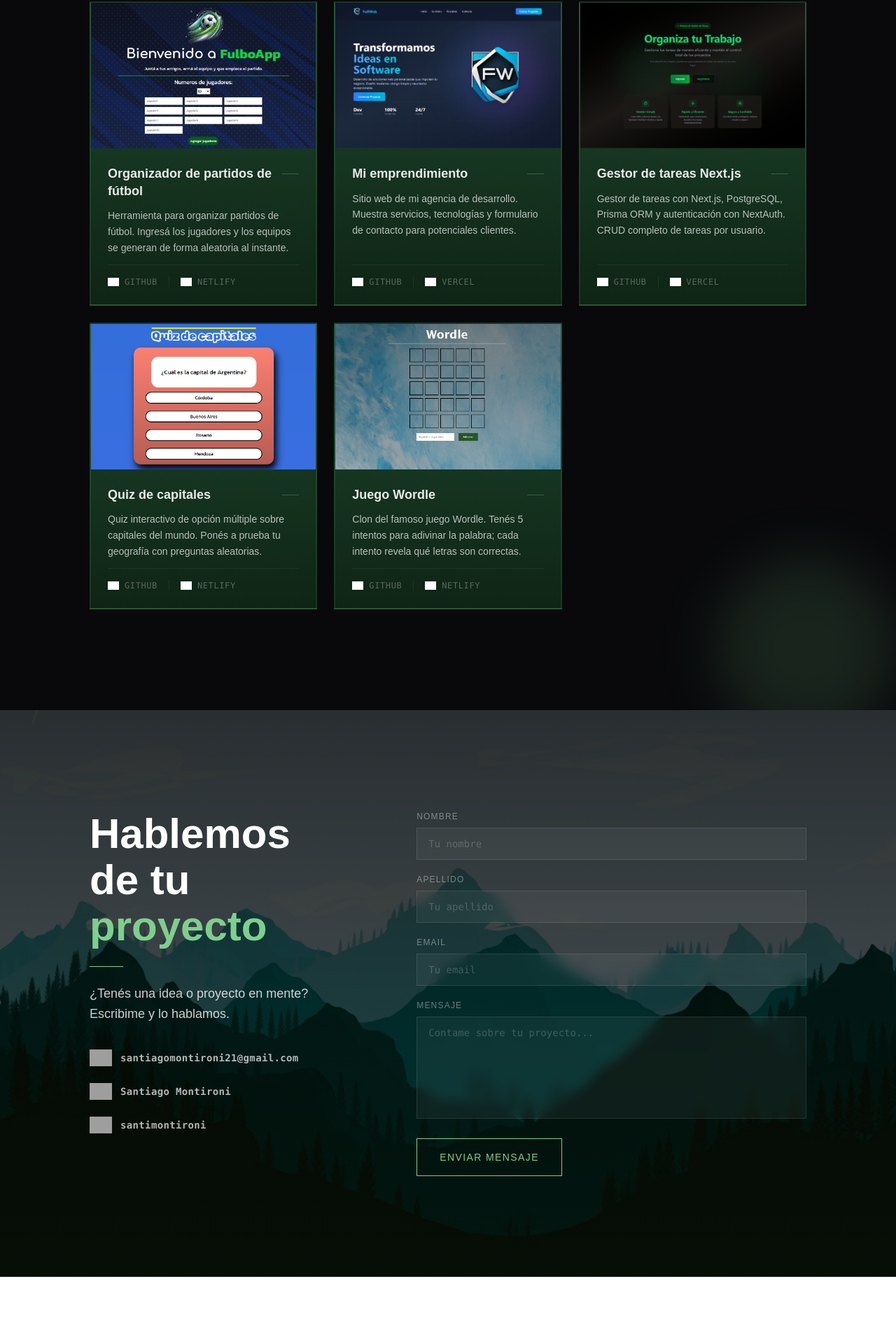
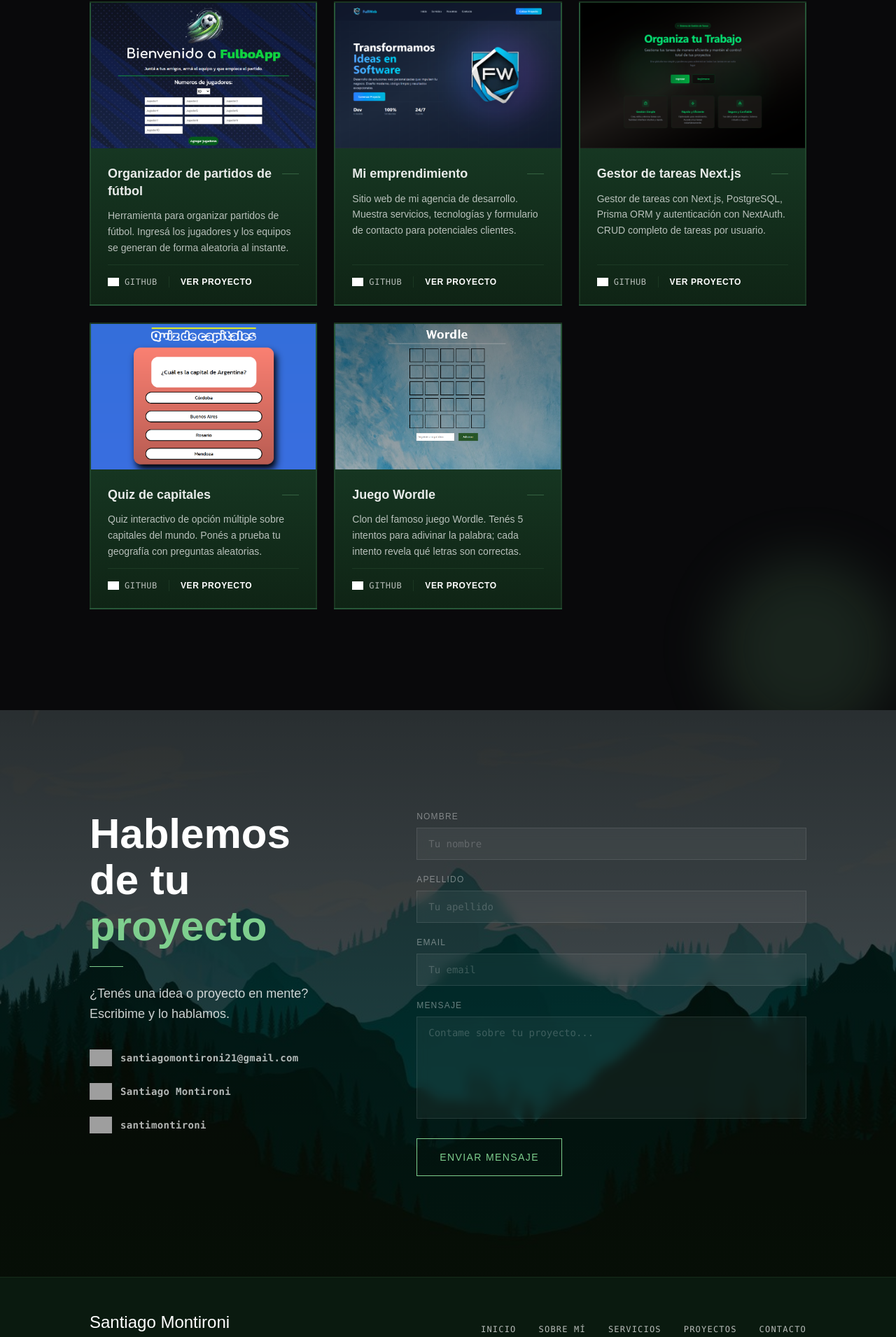
Before and after one commit to santimontironi/my-new-portfolio, a Next.js app: page / in a window 1280 px wide. Shown: the part 5364-7275 px from the top of the page at 70% size. Before the commit the page ends 7189 px from the top, so only its background shows below. Built offline with nearby package versions, Linux system fonts and the light colour scheme; grey boxes are pictures that could not be loaded; a web font is replaced by a local one.

Commit message:
footer agregado y correciones en Projects

```diff
--- a/src/app/layout.tsx
+++ b/src/app/layout.tsx
@@ -1,7 +1,8 @@
 import type { Metadata } from "next";
 import "./globals.css";
 import { LanguageProvider } from "@/context/LanguageContext";
-import Header from "@/components/ui/Header";
+import Header from "@/components/layout/Header";
+import Footer from "@/components/layout/Footer";
 
 export const metadata: Metadata = {
   title: "Santiago Montironi - Portfolio",
@@ -20,6 +21,7 @@ export default function RootLayout({
         <LanguageProvider>
           <Header />
           {children}
+          <Footer />
         </LanguageProvider>
       </body>
     </html>
--- /dev/null
+++ b/src/components/layout/Footer.tsx
@@ -0,0 +1,70 @@
+"use client"
+import useLanguage from "@/hooks/useLanguage"
+import Image from "next/image"
+
+const Footer = () => {
+    const { language } = useLanguage()
+
+    return (
+        <footer className="w-full bg-[#0a1a0f] border-t border-[#7ecf8e]/10 py-10 md:py-12 px-6 md:px-16 lg:px-24 xl:px-32 2xl:px-48">
+            <div className="max-w-6xl mx-auto flex flex-col gap-8">
+
+                <div className="flex flex-col md:flex-row md:items-center md:justify-between gap-6">
+
+                    <div className="flex flex-col gap-1">
+                        <span
+                            className="text-white text-xl md:text-2xl"
+                        >
+                            Santiago Montironi
+                        </span>
+                        <span className="text-[#7ecf8e] text-xs font-bold tracking-[0.25em] uppercase">
+                            Fullstack Developer
+                        </span>
+                    </div>
+
+                    <nav className="flex flex-wrap gap-5 md:gap-8">
+                        <a href="#home" className="text-white/70 hover:text-[#7ecf8e] text-xs font-mono tracking-widest uppercase transition-colors duration-300">
+                            {language === "es" ? "Inicio" : "Home"}
+                        </a>
+                        <a href="#about" className="text-white/70 hover:text-[#7ecf8e] text-xs font-mono tracking-widest uppercase transition-colors duration-300">
+                            {language === "es" ? "Sobre mí" : "About"}
+                        </a>
+                        <a href="#services" className="text-white/70 hover:text-[#7ecf8e] text-xs font-mono tracking-widest uppercase transition-colors duration-300">
+                            {language === "es" ? "Servicios" : "Services"}
+                        </a>
+                        <a href="#projects" className="text-white/70 hover:text-[#7ecf8e] text-xs font-mono tracking-widest uppercase transition-colors duration-300">
+                            {language === "es" ? "Proyectos" : "Projects"}
+                        </a>
+                        <a href="#contact" className="text-white/70 hover:text-[#7ecf8e] text-xs font-mono tracking-widest uppercase transition-colors duration-300">
+                            {language === "es" ? "Contacto" : "Contact"}
+                        </a>
+                    </nav>
+                </div>
+
+                <div className="flex flex-col md:flex-row md:items-center md:justify-between gap-4">
+
+                    <p className="text-white/70 text-xs tracking-wide">
+                        © {new Date().getFullYear()} Santiago Montironi.{" "}
+                        {language === "es" ? "Todos los derechos reservados." : "All rights reserved."}
+                    </p>
+
+                    <div className="flex items-center gap-5">
+                        <a href="https://github.com/santimontironi" target="_blank" rel="noopener noreferrer" aria-label="GitHub" className="text-white/70 hover:text-[#7ecf8e] text-lg transition-colors duration-300">
+                            <Image priority src="https://img.icons8.com/?size=100&id=12599&format=png&color=ffffff" alt="GitHub" width={20} height={20} />
+                        </a>
+                        <a href="https://www.linkedin.com/in/santiago-montironi-649652215/" target="_blank" rel="noopener noreferrer" aria-label="LinkedIn" className="text-white/70 hover:text-[#7ecf8e] text-lg transition-colors duration-300">
+                            <Image priority src="https://img.icons8.com/?size=100&id=xuvGCOXi8Wyg&format=png&color=000000" alt="LinkedIn" width={20} height={20} />
+                        </a>
+                        <a href="mailto:santiagomontironi21@gmail.com" target="_blank" rel="noopener noreferrer" aria-label="Email" className="text-white/70 hover:text-[#7ecf8e] text-lg transition-colors duration-300">
+                            <Image priority src="https://img.icons8.com/?size=100&id=P7UIlhbpWzZm&format=png&color=000000" alt="Email" width={20} height={20} />
+                        </a>
+                    </div>
+
+                </div>
+
+            </div >
+        </footer >
+    )
+}
+
+export default Footer
--- a/src/components/ui/Header.tsx
+++ b/src/components/layout/Header.tsx
@@ -3,7 +3,7 @@
 import { useState } from "react"
 import Image from "next/image"
 import useLanguage from "@/hooks/useLanguage"
-import NavItem from "./NavItem"
+import NavItem from "../ui/NavItem"
 
 const Header = () => {
   const [menuOpen, setMenuOpen] = useState(false)
--- a/src/components/layout/Projects.tsx
+++ b/src/components/layout/Projects.tsx
@@ -47,8 +47,6 @@ const Projects = () => {
               githubUrl={project.githubUrl}
               githubIcon={project.githubIcon}
               deployUrl={project.deployUrl}
-              deployIcon={project.deployIcon}
-              deployLinkName={project.deployLinkName}
             />
           ))}
         </div>
--- a/src/components/ui/ProjectCard.tsx
+++ b/src/components/ui/ProjectCard.tsx
@@ -1,6 +1,6 @@
 import type { ProjectCardProps } from "@/types"
 
-const ProjectCard = ({ projectImage, projectTitle, projectDescription, githubUrl, githubIcon, deployUrl, deployIcon, deployLinkName }: ProjectCardProps) => {
+const ProjectCard = ({ projectImage, projectTitle, projectDescription, githubUrl, githubIcon, deployUrl }: ProjectCardProps) => {
   return (
     <div className="group flex flex-col overflow-hidden transition-all duration-300 bg-linear-to-b from-[#1d492f] to-[#0f2415] border-2 border-[#7ecf8e]/10 hover:border-[#7ecf8e]/30 hover:shadow-[0_0_30px_rgba(126,207,142,0.08)] hover:scale-105 transform backface-visibility-hidden">
 
@@ -30,7 +30,7 @@ const ProjectCard = ({ projectImage, projectTitle, projectDescription, githubUrl
           <a href={githubUrl}
           target="_blank"
           rel="noopener noreferrer"
-          className="flex items-center gap-2 text-white/30 hover:text-[#7ecf8e] transition-colors duration-300"
+          className="flex items-center gap-2 text-white/70 hover:text-[#7ecf8e] transition-colors duration-300"
           >
           <img
             src={githubIcon}
@@ -47,16 +47,10 @@ const ProjectCard = ({ projectImage, projectTitle, projectDescription, githubUrl
           href={deployUrl}
           target="_blank"
           rel="noopener noreferrer"
-          className="flex items-center gap-2 text-white/30 hover:text-[#7ecf8e] transition-colors duration-300"
-          >
-        <img
-          src={deployIcon}
-          alt={deployLinkName}
-          className="w-4 h-4 object-contain"
-          style={{ filter: "brightness(0) invert(1)" }}
-        />
-        <span className="text-xs font-mono tracking-wider uppercase">{deployLinkName}</span>
-      </a>
+          className="flex items-center gap-2 text-white hover:text-[#7ecf8e] transition-colors duration-300"
+        >
+          <span className="text-xs tracking-wider font-bold uppercase">Ver proyecto</span>
+        </a>
     </div>
 
       </div >
--- a/src/data/projectsData.ts
+++ b/src/data/projectsData.ts
@@ -10,8 +10,6 @@ const projectsData = (language: string) => {
         githubUrl: 'https://github.com/santimontironi/clon-slack-UTN',
         githubIcon: "https://img.icons8.com/?size=100&id=12599&format=png&color=ffffff",
         deployUrl: 'https://clon-slack-utn-frontend.vercel.app/',
-        deployIcon: 'https://img.icons8.com/?size=100&id=2xFS7aynbwiR&format=png&color=ffffff',
-        deployLinkName: "Vercel"
       },
       {
         projectImage: '/images/proyectoMpComponentes.png',
@@ -20,8 +18,6 @@ const projectsData = (language: string) => {
         githubUrl: 'https://github.com/santimontironi/ecommerce-mpComponentes',
         githubIcon: "https://img.icons8.com/?size=100&id=12599&format=png&color=ffffff",
         deployUrl: 'https://www.mpcomponentes.com',
-        deployIcon: 'https://img.icons8.com/?size=100&id=2xFS7aynbwiR&format=png&color=ffffff',
-        deployLinkName: "Vercel"
       },
       {
         projectImage: '/images/proyectoNunoDeportes.png',
@@ -30,8 +26,6 @@ const projectsData = (language: string) => {
         githubUrl: 'https://github.com/santimontironi/ecommerce-express',
         githubIcon: "https://img.icons8.com/?size=100&id=12599&format=png&color=ffffff",
         deployUrl: 'https://nunodeportes.netlify.app/',
-        deployIcon: 'https://cdn.freebiesupply.com/logos/large/2x/netlify-logo-png-transparent.png',
-        deployLinkName: "Netlify"
       },
       {
         projectImage: '/images/proyectoGarsonic.png',
@@ -40,8 +34,6 @@ const projectsData = (language: string) => {
         githubUrl: 'https://github.com/santimontironi/ecommerce-express',
         githubIcon: "https://img.icons8.com/?size=100&id=12599&format=png&color=ffffff",
         deployUrl: 'https://garsonic.netlify.app/',
-        deployIcon: 'https://cdn.freebiesupply.com/logos/large/2x/netlify-logo-png-transparent.png',
-        deployLinkName: "Netlify"
       },
       {
         projectImage: '/images/proyectoMorfiBot.png',
@@ -50,8 +42,6 @@ const projectsData = (language: string) => {
         githubUrl: 'https://github.com/santimontironi/aplicacion-recetas-IA',
         githubIcon: "https://img.icons8.com/?size=100&id=12599&format=png&color=ffffff",
         deployUrl: 'https://morfibot.netlify.app/',
-        deployIcon: 'https://cdn.freebiesupply.com/logos/large/2x/netlify-logo-png-transparent.png',
-        deployLinkName: "Netlify"
       },
       {
         projectImage: '/images/proyectoClonWhatsapp.png',
@@ -60,8 +50,6 @@ const projectsData = (language: string) => {
         githubUrl: 'https://github.com/santimontironi/clon-whatsapp',
         githubIcon: "https://img.icons8.com/?size=100&id=12599&format=png&color=ffffff",
         deployUrl: 'https://clon-whatsapp-sm.vercel.app/',
-        deployIcon: 'https://img.icons8.com/?size=100&id=2xFS7aynbwiR&format=png&color=ffffff',
-        deployLinkName: "Vercel"
       },
       {
         projectImage: '/images/proyectoFulboApp.png',
@@ -70,8 +58,6 @@ const projectsData = (language: string) => {
         githubUrl: 'https://github.com/santimontironi/fulboApp',
         githubIcon: "https://img.icons8.com/?size=100&id=12599&format=png&color=ffffff",
         deployUrl: 'https://fulboapp.netlify.app/',
-        deployIcon: 'https://cdn.freebiesupply.com/logos/large/2x/netlify-logo-png-transparent.png',
-        deployLinkName: "Netlify"
       },
       {
         projectImage: '/images/proyectoWebFullWeb.png',
@@ -80,8 +66,6 @@ const projectsData = (language: string) => {
         githubUrl: 'https://github.com/santimontironi/sitio-web-agencia',
         githubIcon: "https://img.icons8.com/?size=100&id=12599&format=png&color=ffffff",
         deployUrl: 'https://fullwebportfolio.com/',
-        deployIcon: 'https://img.icons8.com/?size=100&id=2xFS7aynbwiR&format=png&color=ffffff',
-        deployLinkName: "Vercel"
       },
       {
         projectImage: '/images/proyectoCRUDtareas.png',
@@ -90,8 +74,6 @@ const projectsData = (language: string) => {
         githubUrl: "https://github.com/santimontironi/crud-nextjs-prisma",
         githubIcon: "https://img.icons8.com/?size=100&id=12599&format=png&color=ffffff",
         deployUrl: 'https://crud-nextjs-prisma-navy.vercel.app/',
-        deployIcon: 'https://img.icons8.com/?size=100&id=2xFS7aynbwiR&format=png&color=ffffff',
-        deployLinkName: "Vercel"
       },
       {
         projectImage: '/images/proyectoQuizCapitales.png',
@@ -100,8 +82,6 @@ const projectsData = (language: string) => {
         githubUrl: 'https://github.com/santimontironi/quiz-de-capitales',
         githubIcon: "https://img.icons8.com/?size=100&id=12599&format=png&color=ffffff",
         deployUrl: 'https://quizcapitales.netlify.app/',
-        deployIcon: 'https://cdn.freebiesupply.com/logos/large/2x/netlify-logo-png-transparent.png',
-        deployLinkName: "Netlify"
       },
       {
         projectImage: '/images/proyectoWordle.png',
@@ -110,8 +90,6 @@ const projectsData = (language: string) => {
         githubUrl: 'https://github.com/santimontironi/wordle-game',
         githubIcon: "https://img.icons8.com/?size=100&id=12599&format=png&color=ffffff",
         deployUrl: 'https://wordlegamebysm.netlify.app/',
-        deployIcon: 'https://cdn.freebiesupply.com/logos/large/2x/netlify-logo-png-transparent.png',
-        deployLinkName: "Netlify"
       }
     ]
 
@@ -124,8 +102,6 @@ const projectsData = (language: string) => {
         githubUrl: 'https://github.com/santimontironi/clon-slack-UTN',
         githubIcon: "https://img.icons8.com/?size=100&id=12599&format=png&color=ffffff",
         deployUrl: 'https://clon-slack-utn-frontend.vercel.app/',
-        deployIcon: 'https://img.icons8.com/?size=100&id=2xFS7aynbwiR&format=png&color=ffffff',
-        deployLinkName: "Vercel"
       },
       {
         projectImage: '/images/proyectoMpComponentes.png',
@@ -134,8 +110,6 @@ const projectsData = (language: string) => {
         githubUrl: 'https://github.com/santimontironi/ecommerce-mpComponentes',
         githubIcon: "https://img.icons8.com/?size=100&id=12599&format=png&color=ffffff",
         deployUrl: 'https://www.mpcomponentes.com',
-        deployIcon: 'https://img.icons8.com/?size=100&id=2xFS7aynbwiR&format=png&color=ffffff',
-        deployLinkName: "Vercel"
       },
       {
         projectImage: '/images/proyectoNunoDeportes.png',
@@ -144,10 +118,6 @@ const projectsData = (language: string) => {
         githubUrl: 'https://github.com/santimontironi/ecommerce-express',
         githubIcon: "https://img.icons8.com/?size=100&id=12599&format=png&color=ffffff",
         deployUrl: 'https://nunodeportes.netlify.app/',
-        deployIcon: 'https://cdn.freebiesupply.com/logos/large/2x/netlify-logo-png-transparent.png',
-        deployLinkName: "Netlify",
-        demo: true,
-        videoDemoUrl: 'https://res.cloudinary.com/dbugzwzhn/video/upload/v1763169140/grabacionNunoDeportes_fbxpzj.mp4'
       },
       {
         projectImage: '/images/proyectoGarsonic.png',
@@ -156,8 +126,6 @@ const projectsData = (language: string) => {
         githubUrl: 'https://github.com/santimontironi/ecommerce-express',
         githubIcon: "https://img.icons8.com/?size=100&id=12599&format=png&color=ffffff",
         deployUrl: 'https://garsonic.netlify.app/',
-        deployIcon: 'https://cdn.freebiesupply.com/logos/large/2x/netlify-logo-png-transparent.png',
-        deployLinkName: "Netlify"
       },
       {
         projectImage: '/images/proyectoMorfiBot.png',
@@ -166,8 +134,6 @@ const projectsData = (language: string) => {
         githubUrl: 'https://github.com/santimontironi/aplicacion-recetas-IA',
         githubIcon: "https://img.icons8.com/?size=100&id=12599&format=png&color=ffffff",
         deployUrl: 'https://morfibot.netlify.app/',
-        deployIcon: 'https://cdn.freebiesupply.com/logos/large/2x/netlify-logo-png-transparent.png',
-        deployLinkName: "Netlify"
       },
       {
         projectImage: '/images/proyectoClonWhatsapp.png',
@@ -176,8 +142,6 @@ const projectsData = (language: string) => {
         githubUrl: 'https://github.com/santimontironi/clon-whatsapp',
         githubIcon: "https://img.icons8.com/?size=100&id=12599&format=png&color=ffffff",
         deployUrl: 'https://clon-whatsapp-sm.vercel.app/',
-        deployIcon: 'https://img.icons8.com/?size=100&id=2xFS7aynbwiR&format=png&color=ffffff',
-        deployLinkName: "Vercel"
       },
       {
         projectImage: '/images/proyectoFulboApp.png',
@@ -186,8 +150,6 @@ const projectsData = (language: string) => {
         githubUrl: 'https://github.com/santimontironi/fulboApp',
         githubIcon: "https://img.icons8.com/?size=100&id=12599&format=png&color=ffffff",
         deployUrl: 'https://fulboapp.netlify.app/',
-        deployIcon: 'https://cdn.freebiesupply.com/logos/large/2x/netlify-logo-png-transparent.png',
-        deployLinkName: "Netlify"
       },
       {
         projectImage: '/images/proyectoWebFullWeb.png',
@@ -196,8 +158,6 @@ const projectsData = (language: string) => {
         githubUrl: 'https://github.com/santimontironi/sitio-web-agencia',
         githubIcon: "https://img.icons8.com/?size=100&id=12599&format=png&color=ffffff",
         deployUrl: 'https://fullwebportfolio.com/',
-        deployIcon: 'https://cdn.freebiesupply.com/logos/large/2x/netlify-logo-png-transparent.png',
-        deployLinkName: "Netlify"
       },
       {
         projectImage: '/images/proyectoCRUDtareas.png',
@@ -206,8 +166,6 @@ const projectsData = (language: string) => {
         githubUrl: "https://github.com/santimontironi/crud-nextjs-prisma",
         githubIcon: "https://img.icons8.com/?size=100&id=12599&format=png&color=ffffff",
         deployUrl: 'https://crud-nextjs-prisma-navy.vercel.app/',
-        deployIcon: 'https://img.icons8.com/?size=100&id=2xFS7aynbwiR&format=png&color=ffffff',
-        deployLinkName: "Vercel"
       },
       {
         projectImage: '/images/proyectoQuizCapitales.png',
@@ -216,8 +174,6 @@ const projectsData = (language: string) => {
         githubUrl: 'https://github.com/santimontironi/quiz-de-capitales',
         githubIcon: "https://img.icons8.com/?size=100&id=12599&format=png&color=ffffff",
         deployUrl: 'https://quizcapitales.netlify.app/',
-        deployIcon: 'https://cdn.freebiesupply.com/logos/large/2x/netlify-logo-png-transparent.png',
-        deployLinkName: "Netlify"
       },
       {
         projectImage: '/images/proyectoWordle.png',
@@ -226,8 +182,6 @@ const projectsData = (language: string) => {
         githubUrl: 'https://github.com/santimontironi/wordle-game',
         githubIcon: "https://img.icons8.com/?size=100&id=12599&format=png&color=ffffff",
         deployUrl: 'https://wordlegamebysm.netlify.app/',
-        deployIcon: 'https://cdn.freebiesupply.com/logos/large/2x/netlify-logo-png-transparent.png',
-        deployLinkName: "Netlify"
       }
     ]
   }
--- a/src/types/index.ts
+++ b/src/types/index.ts
@@ -61,6 +61,4 @@ export type ProjectCardProps = {
     githubUrl: string;
     githubIcon: string;
     deployUrl: string;
-    deployIcon: string;
-    deployLinkName: string;
 }
```
Also changed, not shown: src/app/hover.css (deleted, +0 -29 lines).
